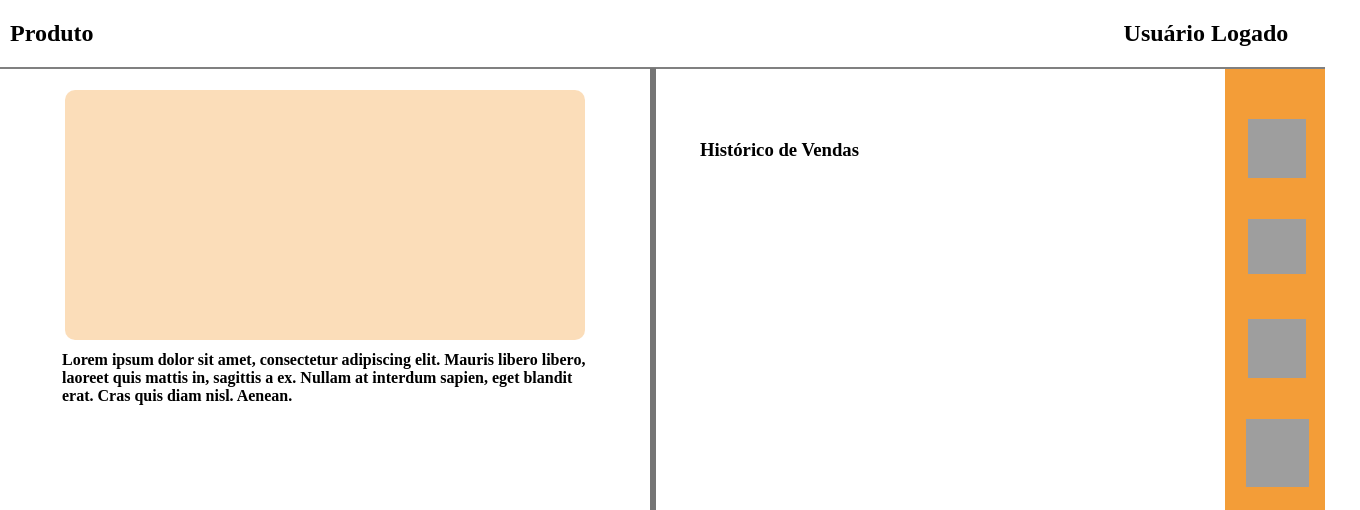
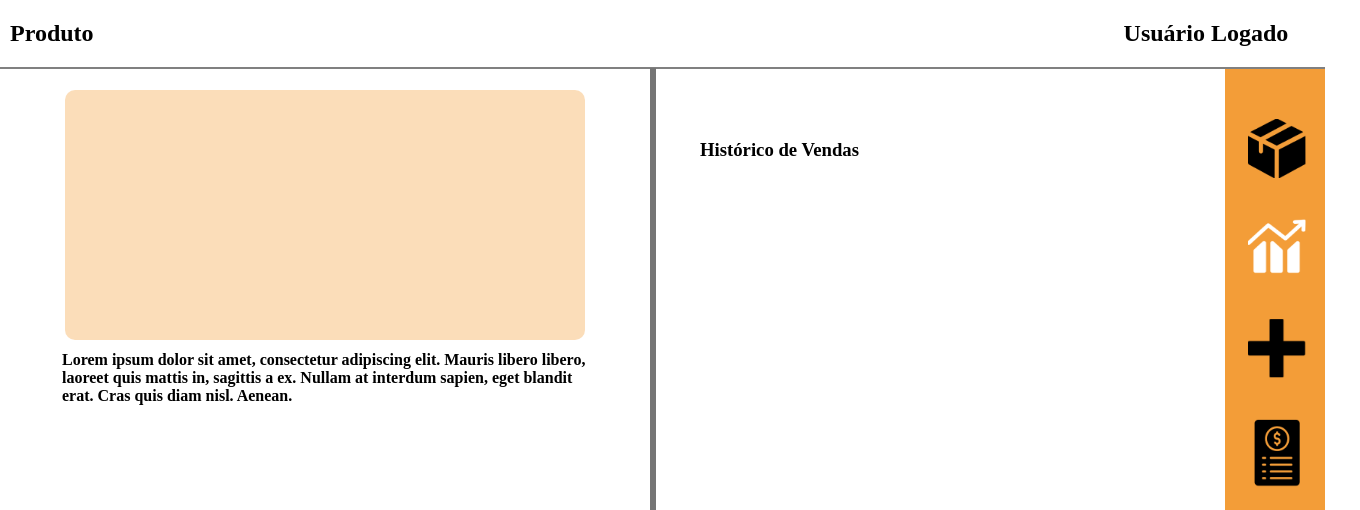
Before and after one commit to Caio-Marinho/k-9Racao, a Flask app: page /sobre in a window 1360 px wide. Shown: the top 510 px of the page. Run offline with Flask 2, Linux system fonts and the light colour scheme; grey boxes are pictures that could not be loaded.

Commit message:
Add files via upload

```diff
--- a/mysite/templates/Sobreproduto.html
+++ b/mysite/templates/Sobreproduto.html
@@ -13,12 +13,11 @@
 
 <div class="BarraL">
     <ul>
-        <div class="Estoque"><li><a href="miapica"><img class="img1" src="https://i.postimg.cc/sQVYrgV5/estoque-Branco.png" alt=""></a></li></div>
-        <li class="Vendas"><a href=""><img class="img2" src="https://i.postimg.cc/5jKwhJDF/vendas.png" alt=""></a>
-        </li>
-        <li class="Editar"><a href=""><img class="img3" src="https://i.postimg.cc/pmFYQSG5/editar.png" alt=""></a></li>
-        <li class="Extrato"><a href=""><img class="img4" src="https://i.postimg.cc/CZCGXqVF/extrato.png" alt=""></a></li>
-        <li class="Carrinho"><a href=""><img class="img5" src="https://i.postimg.cc/K40NmB3j/carrinho.png" alt=""></a></li>
+        <li><a class="active" href="/estoque"><img class="img1" src="../static/imgs/estoque.png" alt=""></a></li>
+        <li><a href="/principal"><img class="img2" src="../static/imgs/vendasBranco.png" alt=""></a></li>
+        <li><a href="/editar"><img class="img3" src="../static/imgs/editar.png" alt=""></a></li>
+        <li><a href="../templates/"><img class="img4" src="../static/imgs/extrato.png" alt=""></a></li>
+        <li><a href="/registro"><img class="img5" src="../static/imgs/carrinho.png" alt="">
 
     </ul>
 </div>
```
Also changed, not shown: mysite/templates/edicaoproduto.html (+5 -5 lines), mysite/templates/registro-venda.html (+4 -4 lines).
